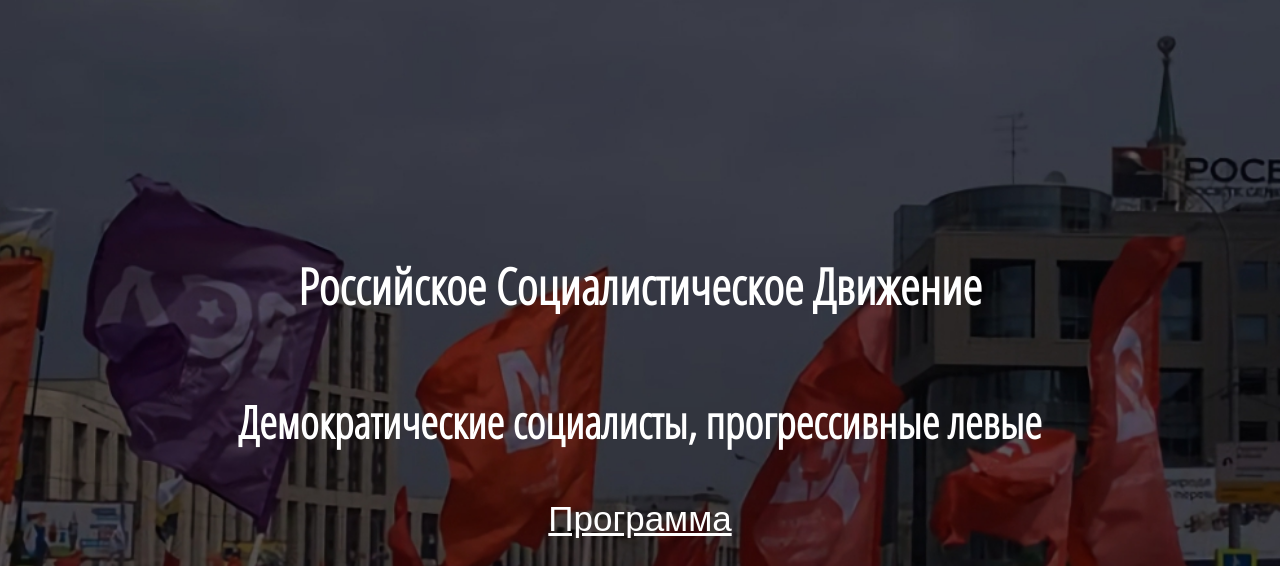
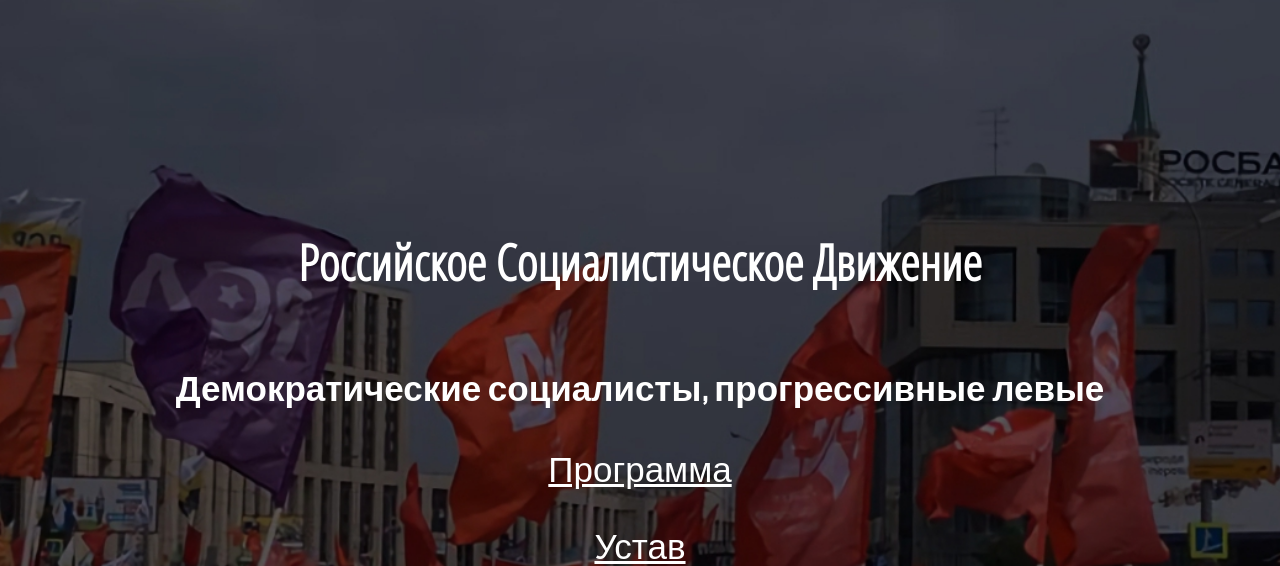
Before and after one commit to rsdrsm/rsdrsm.github.io, a plain HTML site: page index.html in a window 1280 px wide. Shown: the top 566 px of the page. Drawn offline with nearby package versions, Linux system fonts and the light colour scheme.

Commit message:
Cosmetics

```diff
--- a/index.html
+++ b/index.html
@@ -10,13 +10,13 @@
     <link href="https://fonts.googleapis.com/css2?family=Open+Sans+Condensed:wght@300&family=Oswald:wght@200&display=swap"
           rel="stylesheet">
     <style>
-        h1, h2 {
+        h1 {
             font-family: 'Open Sans Condensed', sans-serif;
-            font-size: 45px;
+            font-size: 50px;
         }
 
-        h1 {
-            font-size: 50px;
+        h2 {
+            font-size: 35px;
         }
 
         body {
@@ -59,13 +59,13 @@
     </style>
 </head>
 <body>
-<div style="width: 100%; max-width: 600px; padding-top: 15%"></div>
+<div style="width: 100%; max-width: 600px; padding-top: 13%"></div>
 <h1>Российское Социалистическое Движение</h1>
 <h2>Демократические социалисты, прогрессивные левые</h2>
 <a href="http://anticapitalist.ru/programm/" target="_blank">Программа</a>
-<div style="height: 30px"></div>
+<div style="height: 25px"></div>
 <a href="http://anticapitalist.ru/ustav/" target="_blank">Устав</a>
-<div style="height: 35px"></div>
+<div style="height: 25px"></div>
 <div class="links">
     <a href="https://www.facebook.com/russocmovement" target="_blank">
         <svg height="35px" role="img" xmlns="http://www.w3.org/2000/svg" viewBox="0 0 320 512">
```
